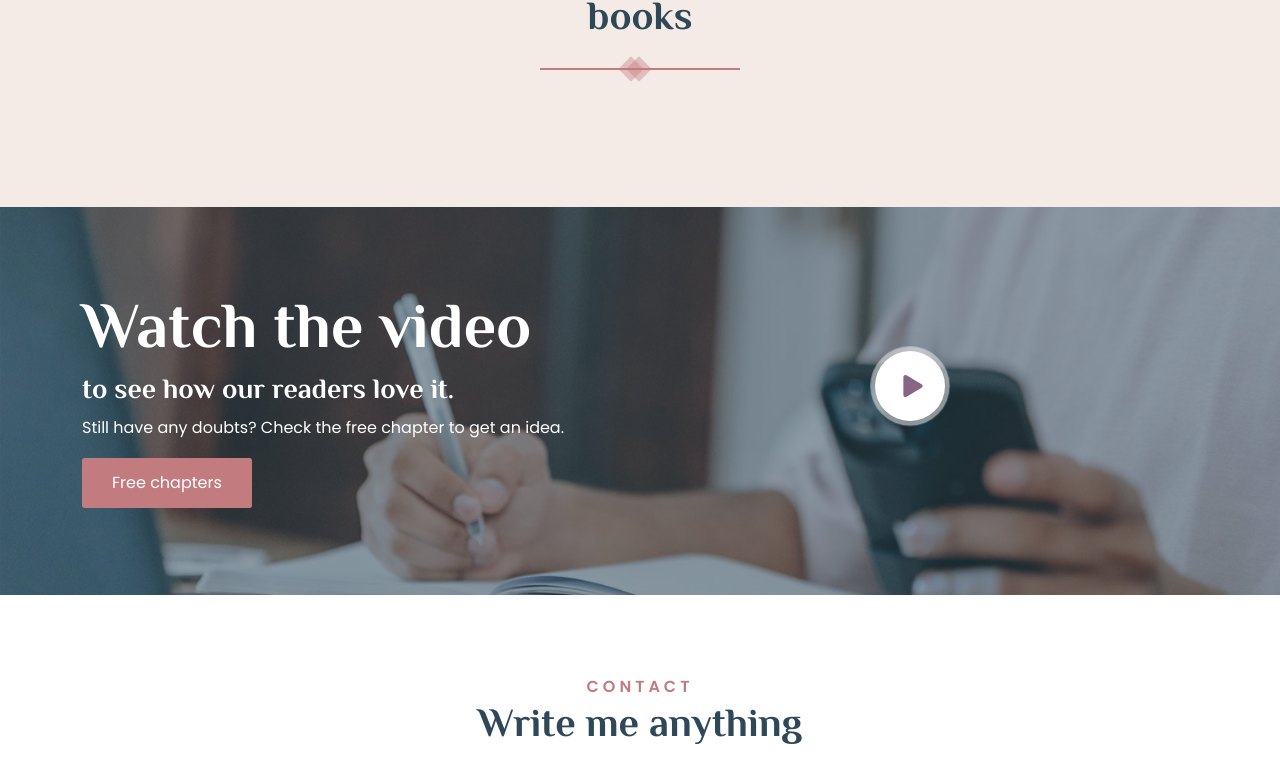
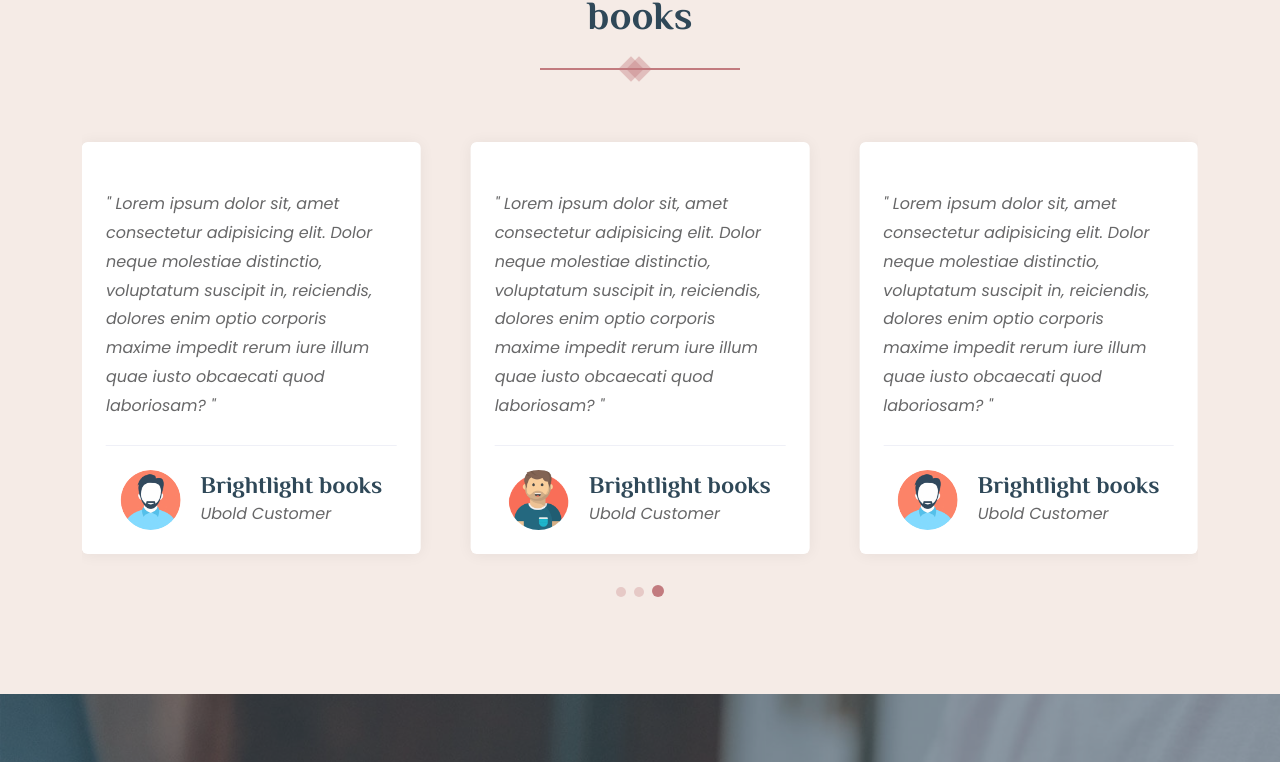
Before and after one commit to foysalimran/wonted-react, a React (Create React App) app: page / in a window 1280 px wide. Shown: the part 7215-7977 px from the top of the page. Built offline with nearby package versions, Linux system fonts and the light colour scheme.

Commit message:
[ADD] testimonial

```diff
--- a/package.json
+++ b/package.json
@@ -16,6 +16,7 @@
     "react-icons": "^4.4.0",
     "react-router-dom": "^6.3.0",
     "react-scripts": "5.0.1",
+    "swiper": "^8.3.2",
     "web-vitals": "^2.1.4"
   },
   "scripts": {
--- a/src/assets/sass/components/_testimonial.scss
+++ b/src/assets/sass/components/_testimonial.scss
@@ -46,6 +46,9 @@
     }
   }
 }
+.swiper-wrapper {
+  margin-bottom: 60px;
+}
 // Testimonial 02
 .testimonialv2 {
   .testi-row .testi-card img {
--- a/src/components/global-components/testimonial.js
+++ b/src/components/global-components/testimonial.js
@@ -1,4 +1,12 @@
+/* eslint-disable jsx-a11y/img-redundant-alt */
 import React from "react";
+import { Swiper, SwiperSlide } from "swiper/react";
+import "swiper/css";
+import "swiper/css/pagination";
+import "swiper/css/autoplay";
+import { Autoplay, Pagination } from "swiper";
+import user2 from "../../assets/images/user-2.png";
+import user1 from "../../assets/images/user-1.png";
 
 const Testimonial = () => {
   return (
@@ -34,14 +42,16 @@ const Testimonial = () => {
         </div>
         <div className="row testi-row">
           <div className="col-12">
-            {/* <div className="clients-slider">
-          <div className="swiper-wrapper">
-            <div
-              className="swiper-slide p-5px-lr"
-              data-aos="fade-up"
-              data-aos-duration="1000"
-              data-aos-delay="300"
+            <Swiper
+              modules={[Pagination, Autoplay]}
+              spaceBetween={50}
+              slidesPerView={3}
+              onSlideChange={() => console.log("slide change")}
+              onSwiper={(swiper) => console.log(swiper)}
+              pagination={{ clickable: true }}
+              autoplay
             >
+              <SwiperSlide>
                 <div className="testi-card card h-100 translateEffect1">
                   <div className="card-body p-4">
                     <div className="testi-card__quotation">
@@ -51,15 +61,12 @@ const Testimonial = () => {
                       " Lorem ipsum dolor sit, amet consectetur adipisicing
                       elit. Dolor neque molestiae distinctio, voluptatum
                       suscipit in, reiciendis, dolores enim optio corporis
-                    maxime impedit rerum iure illum quae iusto obcaecati
-                    quod laboriosam? "
+                      maxime impedit rerum iure illum quae iusto obcaecati quod
+                      laboriosam? "
                     </p>
                     <div className="testi-card__user-info pt-4">
                       <div className="testimonial__user-info__image">
-                      <img
-                        src="assets/images/user-2.png"
-                        alt="User Image"
-                      />
+                        <img src={user2} alt="User Image" />
                       </div>
                       <div className="testimonial__user-info__content">
                         <h4 className="mb-0">Brightlight books</h4>
@@ -68,13 +75,8 @@ const Testimonial = () => {
                     </div>
                   </div>
                 </div>
-            </div>
-            <div
-              className="swiper-slide p-5px-lr"
-              data-aos="fade-up"
-              data-aos-duration="1000"
-              data-aos-delay="400"
-            >
+              </SwiperSlide>
+              <SwiperSlide>
                 <div className="testi-card card h-100 translateEffect1">
                   <div className="card-body p-4">
                     <div className="testi-card__quotation">
@@ -84,15 +86,12 @@ const Testimonial = () => {
                       " Lorem ipsum dolor sit, amet consectetur adipisicing
                       elit. Dolor neque molestiae distinctio, voluptatum
                       suscipit in, reiciendis, dolores enim optio corporis
-                    maxime impedit rerum iure illum quae iusto obcaecati
-                    quod laboriosam? "
+                      maxime impedit rerum iure illum quae iusto obcaecati quod
+                      laboriosam? "
                     </p>
                     <div className="testi-card__user-info pt-4">
                       <div className="testimonial__user-info__image">
-                      <img
-                        src="assets/images/user-1.png"
-                        alt="User Image"
-                      />
+                        <img src={user2} alt="User Image" />
                       </div>
                       <div className="testimonial__user-info__content">
                         <h4 className="mb-0">Brightlight books</h4>
@@ -101,13 +100,8 @@ const Testimonial = () => {
                     </div>
                   </div>
                 </div>
-            </div>
-            <div
-              className="swiper-slide p-5px-lr"
-              data-aos="fade-up"
-              data-aos-duration="1000"
-              data-aos-delay="500"
-            >
+              </SwiperSlide>
+              <SwiperSlide>
                 <div className="testi-card card h-100 translateEffect1">
                   <div className="card-body p-4">
                     <div className="testi-card__quotation">
@@ -117,15 +111,12 @@ const Testimonial = () => {
                       " Lorem ipsum dolor sit, amet consectetur adipisicing
                       elit. Dolor neque molestiae distinctio, voluptatum
                       suscipit in, reiciendis, dolores enim optio corporis
-                    maxime impedit rerum iure illum quae iusto obcaecati
-                    quod laboriosam? "
+                      maxime impedit rerum iure illum quae iusto obcaecati quod
+                      laboriosam? "
                     </p>
                     <div className="testi-card__user-info pt-4">
                       <div className="testimonial__user-info__image">
-                      <img
-                        src="assets/images/user-2.png"
-                        alt="User Image"
-                      />
+                        <img src={user1} alt="User Image" />
                       </div>
                       <div className="testimonial__user-info__content">
                         <h4 className="mb-0">Brightlight books</h4>
@@ -134,13 +125,8 @@ const Testimonial = () => {
                     </div>
                   </div>
                 </div>
-            </div>
-            <div
-              className="swiper-slide p-5px-lr"
-              data-aos="fade-up"
-              data-aos-duration="1000"
-              data-aos-delay="300"
-            >
+              </SwiperSlide>
+              <SwiperSlide>
                 <div className="testi-card card h-100 translateEffect1">
                   <div className="card-body p-4">
                     <div className="testi-card__quotation">
@@ -150,15 +136,12 @@ const Testimonial = () => {
                       " Lorem ipsum dolor sit, amet consectetur adipisicing
                       elit. Dolor neque molestiae distinctio, voluptatum
                       suscipit in, reiciendis, dolores enim optio corporis
-                    maxime impedit rerum iure illum quae iusto obcaecati
-                    quod laboriosam? "
+                      maxime impedit rerum iure illum quae iusto obcaecati quod
+                      laboriosam? "
                     </p>
                     <div className="testi-card__user-info pt-4">
                       <div className="testimonial__user-info__image">
-                      <img
-                        src="assets/images/user-1.png"
-                        alt="User Image"
-                      />
+                        <img src={user2} alt="User Image" />
                       </div>
                       <div className="testimonial__user-info__content">
                         <h4 className="mb-0">Brightlight books</h4>
@@ -167,10 +150,33 @@ const Testimonial = () => {
                     </div>
                   </div>
                 </div>
+              </SwiperSlide>
+              <SwiperSlide>
+                <div className="testi-card card h-100 translateEffect1">
+                  <div className="card-body p-4">
+                    <div className="testi-card__quotation">
+                      <i className="icofont-quote-right"></i>
+                    </div>
+                    <p className="my-4">
+                      " Lorem ipsum dolor sit, amet consectetur adipisicing
+                      elit. Dolor neque molestiae distinctio, voluptatum
+                      suscipit in, reiciendis, dolores enim optio corporis
+                      maxime impedit rerum iure illum quae iusto obcaecati quod
+                      laboriosam? "
+                    </p>
+                    <div className="testi-card__user-info pt-4">
+                      <div className="testimonial__user-info__image">
+                        <img src={user1} alt="User Image" />
+                      </div>
+                      <div className="testimonial__user-info__content">
+                        <h4 className="mb-0">Brightlight books</h4>
+                        <p className="mb-0">Ubold Customer</p>
                       </div>
                     </div>
-          <div className="swiper-pagination m-30px-t"></div>
-        </div> */}
+                  </div>
+                </div>
+              </SwiperSlide>
+            </Swiper>
           </div>
         </div>
       </div>
```
Also changed, not shown: 1 other file (tests, documents, lock files or other folders). Lines whose indentation alone changed are shown as unchanged.
